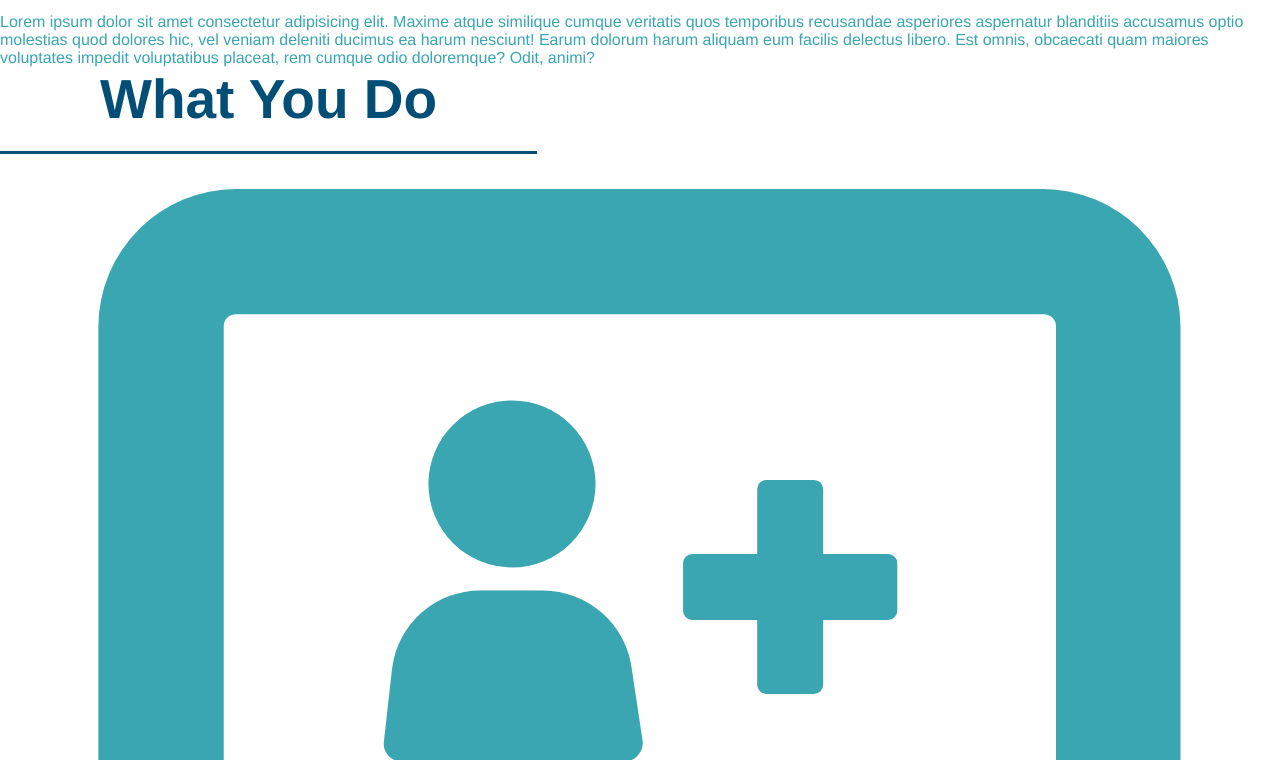
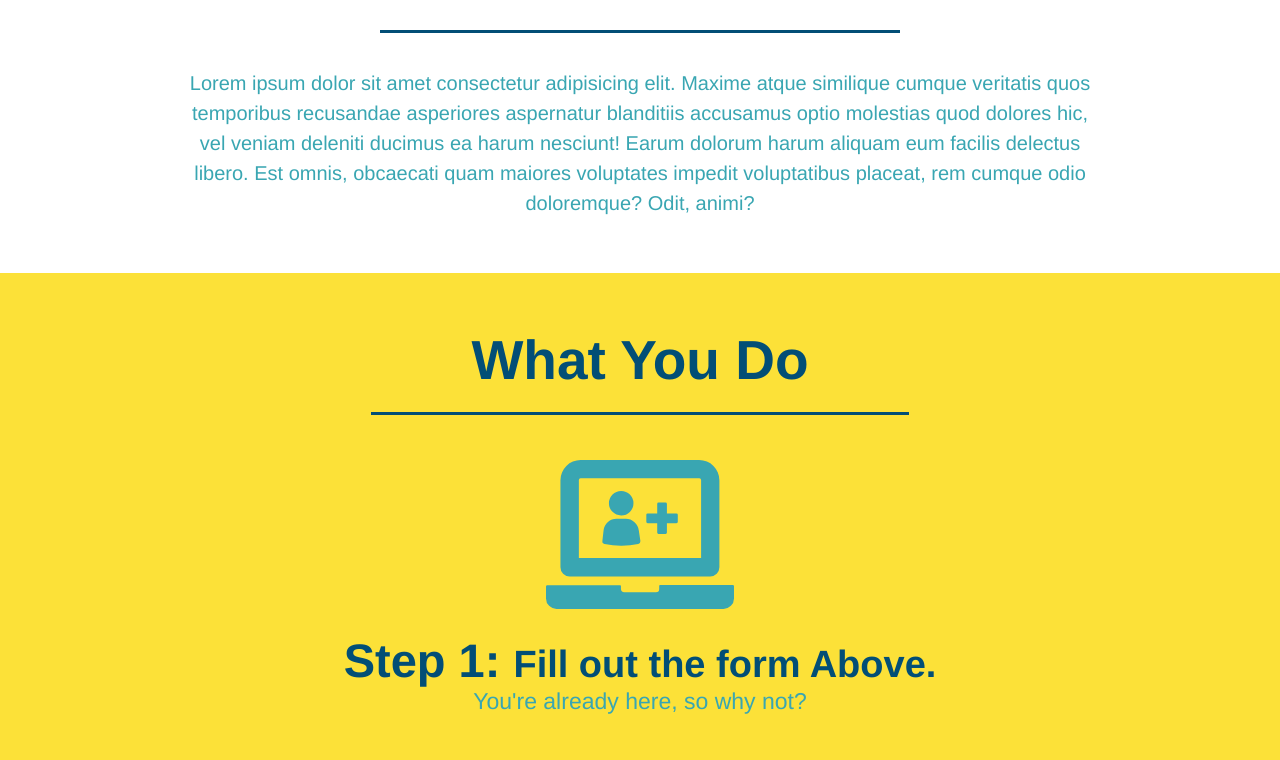
Before and after one commit to ProjectsCodingCamp/Module-1-2-Run-Buddy-Project, a plain HTML site: page index.html in a window 1280 px wide. Shown: the part 791-1551 px from the top of the page. Drawn offline with Linux system fonts and the light colour scheme.

Commit message:
What We and You Section CSS

```diff
--- a/assets/css/style.css
+++ b/assets/css/style.css
@@ -95,6 +95,70 @@ header nav ul li a {
     font-size: 16px;
 }
 
+/* What We Do Section */
+
+.intro{
+    text-align: center;
+    padding: 55px;
+}
+
+.intro p{
+    color: #39a6b2;
+    font-size: 20px;
+    margin: 0 auto;
+    line-height: 1.5;
+    width: 78%;
+}
+
+/* What You Do Section */
+
+.steps{
+    text-align: center;
+    background: #fce138;
+    padding: 55px;
+}
+
+.steps div{
+    margin-bottom: 80px;
+}
+
+.steps h3{
+    color: #024e76;
+    font-size: 47px;
+    margin-top: 10px;
+}
+
+.steps img{
+    width: 16%;
+    margin: 10px 0;
+}
+
+.steps p{
+    color: #39a6b2;
+    font-size: 23px;
+}
+
+.steps span{
+    font-size: 38px;
+}
+
+.section-title{
+    font-size: 55px;
+    color: #024e76;
+    margin-bottom: 35px;
+    padding: 0 100px 20px 100px;
+    display: inline-block;
+    border-bottom: 3px solid;
+  }
+
+  .primary-border {
+    border-color: #fce138;
+  }
+
+  .secondary-border {
+    border-color: #39a6b2;
+  }
+
 /* REACH OUT STYLE START */
 .contact {
     text-align: center;
```
